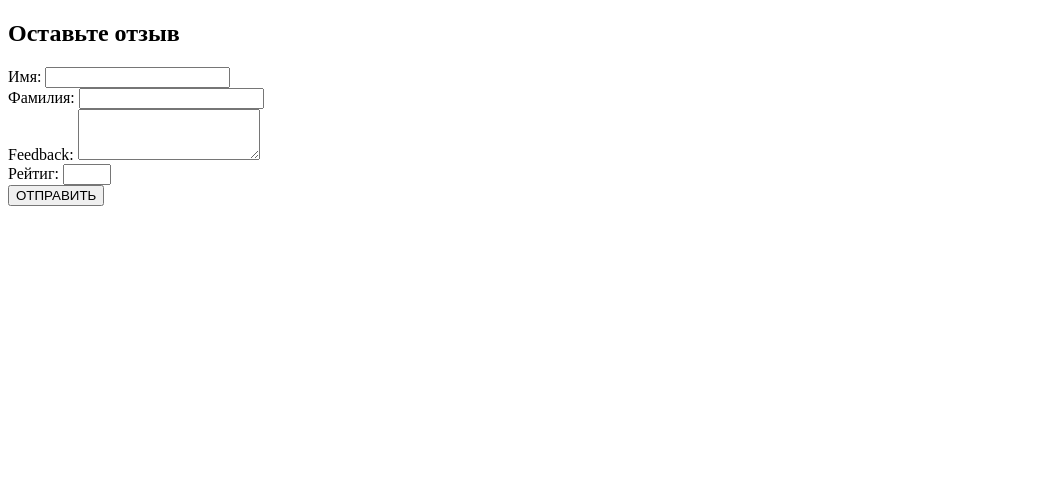
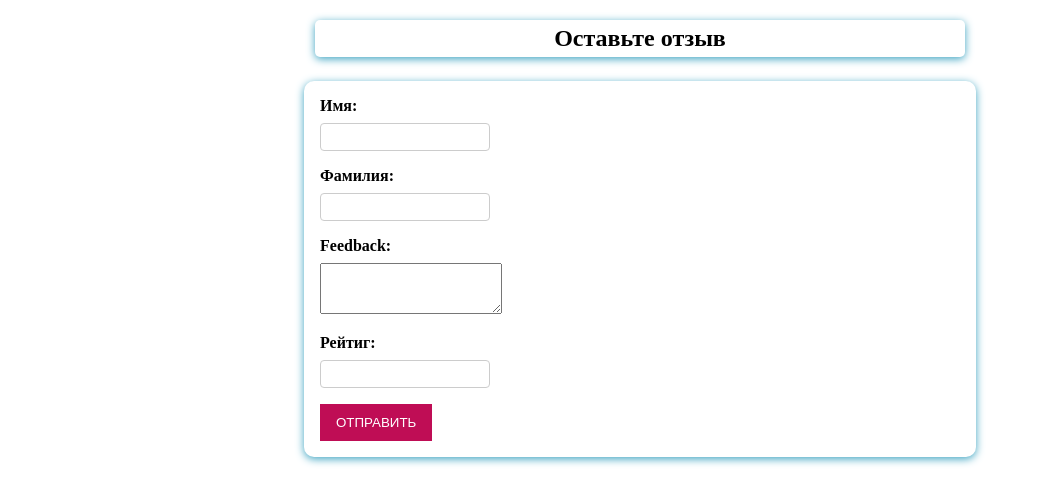
Before and after one commit to ArchOffPy/form_project, a Django app: page / in a window 1280 px wide. Shown: the top 504 px of the page, without its empty margins (0-1037 px from the left). Run offline with Django 5.2, Linux system fonts and the light colour scheme.

Commit message:
created css style for forms

```diff
--- a/feedback/static/feedback/forms.css
+++ b/feedback/static/feedback/forms.css
@@ -0,0 +1,78 @@
+body {
+    margin: 0;
+    font-family: SansSerif;
+}
+
+h2 {
+    width: 50%;
+    margin: 20px auto 5px;
+    text-align: center;
+    padding: 5px;
+    border-radius: 5px;
+    box-shadow: 0 2px 8px #3ca3c1;
+}
+
+form {
+    margin: 1.5rem auto 5px;
+    width: 90%;
+    max-width: 40rem;
+    padding: 1rem;
+    border-radius: 10px;
+    font-size: 16px;
+    background-color: white;
+    box-shadow: 0 2px 8px #3ca3c1;
+}
+
+button {
+    cursor: pointer;
+    background-color: #bf0d55;
+    color: white;
+    border: 10px solid #bf0d55;
+}
+
+button:hover,
+button:active {
+    background-color: #320777;
+    border-color: #320777;
+}
+
+.form-style {
+    margin-bottom: 1rem;
+}
+
+.form-style input {
+    font: inherit;
+    padding: 0.25rem;
+    border-radius: 4px;
+    border: 1px solid #ccc;
+    display: block;
+    width: 10rem;
+}
+
+.form-style input:focus {
+    border-color: #1f0050;
+    background-color: #f4eeff;
+    outline: none;
+}
+
+.form-style label {
+    font-weight: bold;
+    display: block;
+    margin-bottom: 0.5rem;
+}
+
+.errorlist {
+    list-style: none;
+    margin: 0;
+    padding: 0;
+    color: #ff2650;
+}
+
+.errors input {
+    border-color: #aa1754;
+    background-color: #f4eeff;
+}
+
+.errors label {
+    color: #aa1754;
+}
--- a/feedback/templates/feedback/feedback.html
+++ b/feedback/templates/feedback/feedback.html
@@ -1,15 +1,17 @@
+{% load static %}
 <!DOCTYPE html>
 <html lang="en">
 <head>
     <meta charset="UTF-8">
     <title>Title</title>
+    <link rel="stylesheet" href="{% static 'feedback/forms.css' %}">
 </head>
 <body>
     <h2>Оставьте отзыв</h2>
     <form action="/" method="post">
         {% csrf_token %}
         {% for field in form %}
-            <div>
+            <div class="form-style {% if field.errors %} errors {% endif %}">
                 {{ field.label_tag }}
                 {{ field.errors }}
                 {{ field }}
```
